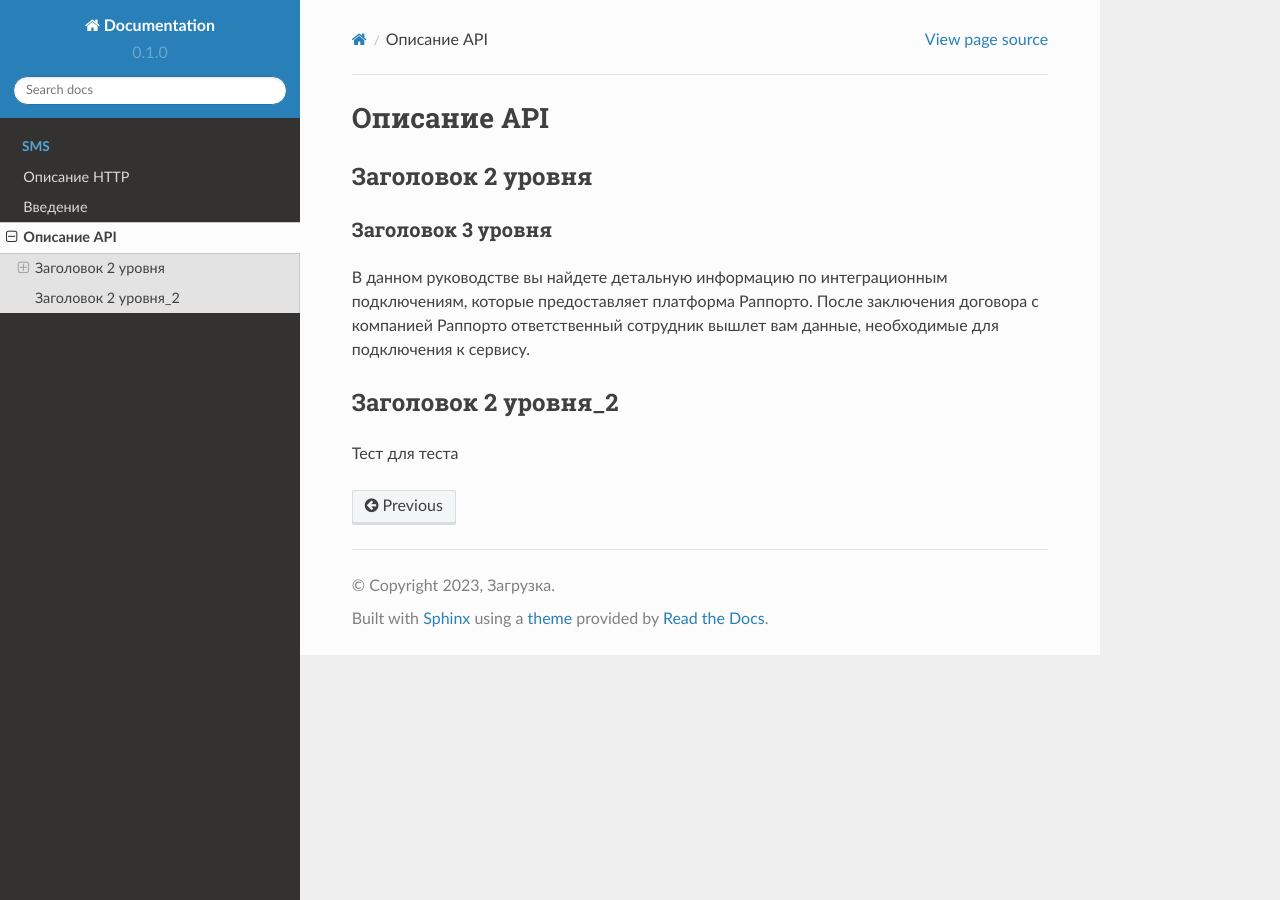
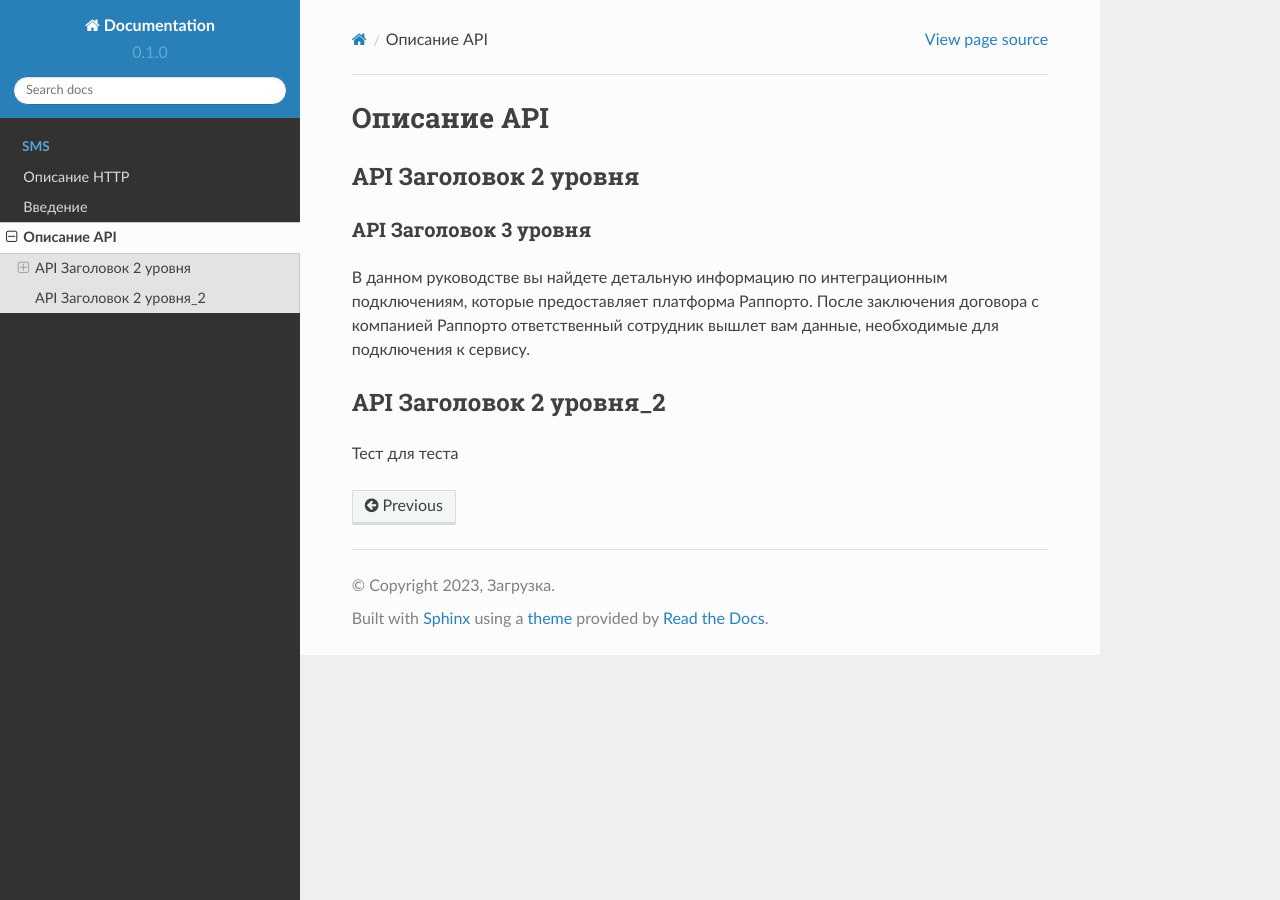
Before and after one commit to omikhaleva/test1, a Sphinx documentation site: the page built from docs/source/api.rst, in a window 1280 px wide. Built offline with Sphinx 7.4.7 and the Read the Docs theme 2.0.0, drawn with Linux system fonts in a browser that asks for light colours.

```diff
--- a/docs/source/api.rst
+++ b/docs/source/api.rst
@@ -1,16 +1,16 @@
 Описание API
 ============
 
-Заголовок 2 уровня
-------------------
+API Заголовок 2 уровня
+----------------------
 
-Заголовок 3 уровня
-~~~~~~~~~~~~~~~~~~
+API Заголовок 3 уровня
+~~~~~~~~~~~~~~~~~~~~~~~
 
 
 В данном руководстве вы найдете детальную информацию по интеграционным подключениям, которые предоставляет платформа Раппорто. После заключения договора с компанией Раппорто ответственный сотрудник вышлет вам данные, необходимые для подключения к сервису.
 
-Заголовок 2 уровня_2
---------------------
+API Заголовок 2 уровня_2
+------------------------
 
 Тест для теста
```
